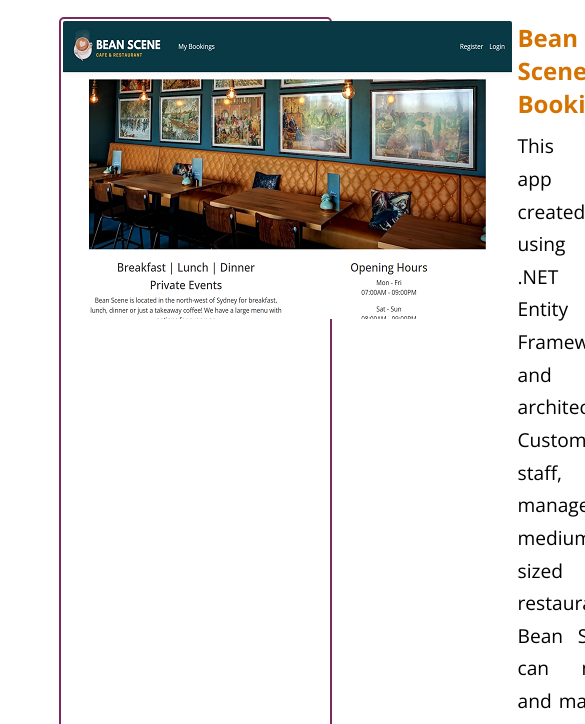
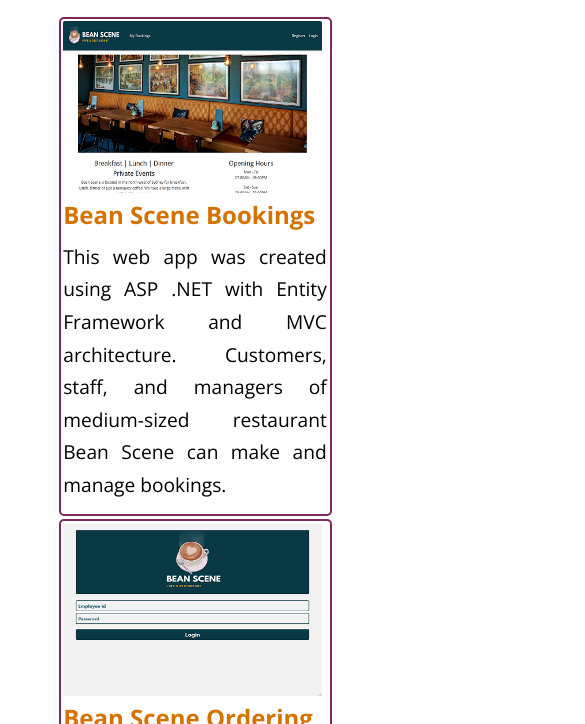
Before and after one commit to nehasagade/PortfolioSite, a plain HTML site: page projects.html in a window 390 px wide. Shown: the part 120-844 px from the top of the page, 585 px wide, since content can reach past the window. Drawn offline with nearby package versions, Linux system fonts and the light colour scheme.

Commit message:
projects page now responsive

```diff
--- a/css/styles.css
+++ b/css/styles.css
@@ -1,4 +1,22 @@
 @import url('https://fonts.googleapis.com/css2?family=Open+Sans:wght@400;700&display=swap');
+
+@media only screen and (max-width: 1000px) {
+    .projects {
+        display: flex;
+        flex-direction: column;
+        flex-wrap: wrap;
+    }
+    .projectImage {
+        width: fit-content;
+        height: fit-content;
+    }
+    .projects img {
+        width: 100%;
+        height: 100%;
+    }
+
+
+}
 
 * {
     margin: 0;
--- a/projects.html
+++ b/projects.html
@@ -19,10 +19,11 @@
         </header>
 
         <main>
-            <h2>Projects</h2>
             <section id="allProjects">
+                <h2>Projects</h2>
             </section>
             <footer>
+                <p>This page is best viewed on a desktop</p>
                 <p>Neha Sagade &copy; 2022</p>
                 <script src="scripts/script.js"></script>
             </footer>
```
